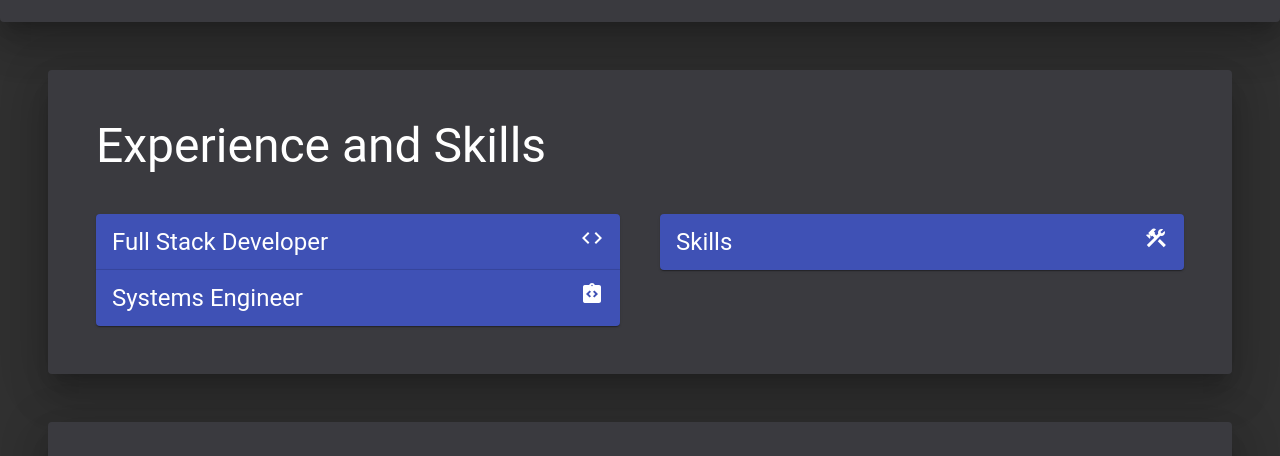
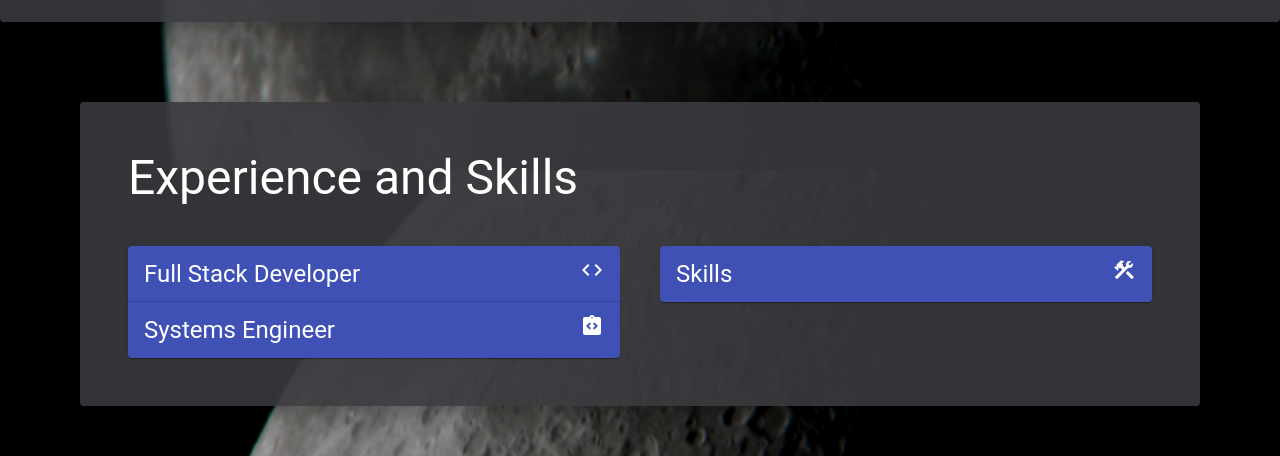
Before and after one commit to JFujitaD/Portfolio, a React (Create React App) app: page / in a window 1280 px wide. Shown: the part 683-1139 px from the top of the page. Built offline with nearby package versions, Linux system fonts and the light colour scheme; the HTML template or start-up script is replaced by a standard one.

Commit message:
Added background

```diff
--- a/src/components/experiences/Experiences.jsx
+++ b/src/components/experiences/Experiences.jsx
@@ -6,6 +6,7 @@ import {
   AccordionSummary,
   AccordionDetails,
   useTheme,
+  alpha,
 } from '@mui/material';
 import ConstructionIcon from '@mui/icons-material/Construction';
 import experiencesData from './experiencesData.json';
@@ -29,9 +30,9 @@ const Experiences = () => {
         id='Experience'
         elevation={24}
         sx={{
-          backgroundColor: theme.palette.background.light,
+          backgroundColor: alpha(theme.palette.background.light, 0.9),
           padding: '3em',
-          margin: '3em',
+          margin: '5em',
         }}
       >
         <Grid container spacing={5}>
--- a/src/components/header/Header.jsx
+++ b/src/components/header/Header.jsx
@@ -1,4 +1,5 @@
 import {
+  alpha,
   Divider,
   Grid,
   IconButton,
@@ -34,7 +35,7 @@ const Header = () => {
       <Paper
         elevation={24}
         sx={{
-          backgroundColor: theme.palette.background.light,
+          backgroundColor: alpha(theme.palette.background.light, 0.9),
           padding: '7em 3em 3em 3em',
         }}
       >
--- a/src/components/projects/Projects.jsx
+++ b/src/components/projects/Projects.jsx
@@ -1,4 +1,4 @@
-import { Grid, Paper, Typography, useTheme } from '@mui/material';
+import { alpha, Grid, Paper, Typography, useTheme } from '@mui/material';
 import { useContext } from 'react';
 import ReactVisibilitySensor from 'react-visibility-sensor';
 import AppContext from '../../AppContext';
@@ -20,9 +20,9 @@ const Projects = () => {
         id='Projects'
         elevation={24}
         sx={{
-          backgroundColor: theme.palette.background.light,
+          backgroundColor: alpha(theme.palette.background.light, 0.9),
           padding: '3em',
-          margin: '3em',
+          margin: '5em',
         }}
       >
         <Grid container spacing={5}>
--- a/src/index.css
+++ b/src/index.css
@@ -9,6 +9,9 @@ body {
     sans-serif;
   -webkit-font-smoothing: antialiased;
   -moz-osx-font-smoothing: grayscale;
+  background-image: url('moon.jpg');
+  background-attachment: fixed;
+  background-size: cover;
 }
 
 code {
```
Also changed, not shown: src/moon.jpg (added), 1 other file (tests, documents, lock files or other folders).
